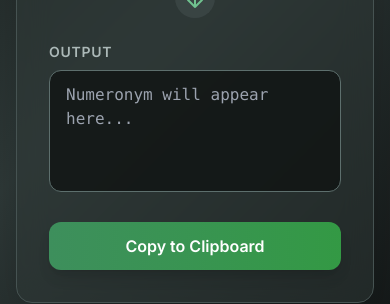
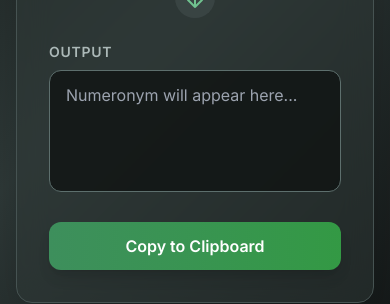
Before and after one commit to gigamonster256/n7m-t8r, a plain HTML site: page index.html in a window 390 px wide. Shown: the part 424-728 px from the top of the page. Drawn offline with nearby package versions, Linux system fonts and the light colour scheme.

Commit message:
fix: unify fonts and fix mobile background gradient

```diff
--- a/index.html
+++ b/index.html
@@ -32,9 +32,14 @@
             --tropical-mint-500: oklch(80.51% 0.166 164.38);
         }
 
+        html, body {
+            min-height: 100vh;
+            background: linear-gradient(135deg, var(--gunmetal-900) 0%, var(--gunmetal-800) 50%, var(--gunmetal-950) 100%);
+            background-attachment: fixed;
+        }
+
         body {
             font-family: 'Inter', sans-serif;
-            background: linear-gradient(135deg, var(--gunmetal-900) 0%, var(--gunmetal-800) 50%, var(--gunmetal-950) 100%);
         }
 
         .title-gradient {
@@ -141,7 +146,7 @@
                         id="output"
                         rows="4"
                         readonly
-                        class="w-full px-4 py-3 input-bg rounded-xl output-text font-mono focus:outline-none transition-all resize-none"
+                        class="w-full px-4 py-3 input-bg rounded-xl output-text focus:outline-none transition-all resize-none"
                         placeholder="Numeronym will appear here..."
                     ></textarea>
                 </div>
```
